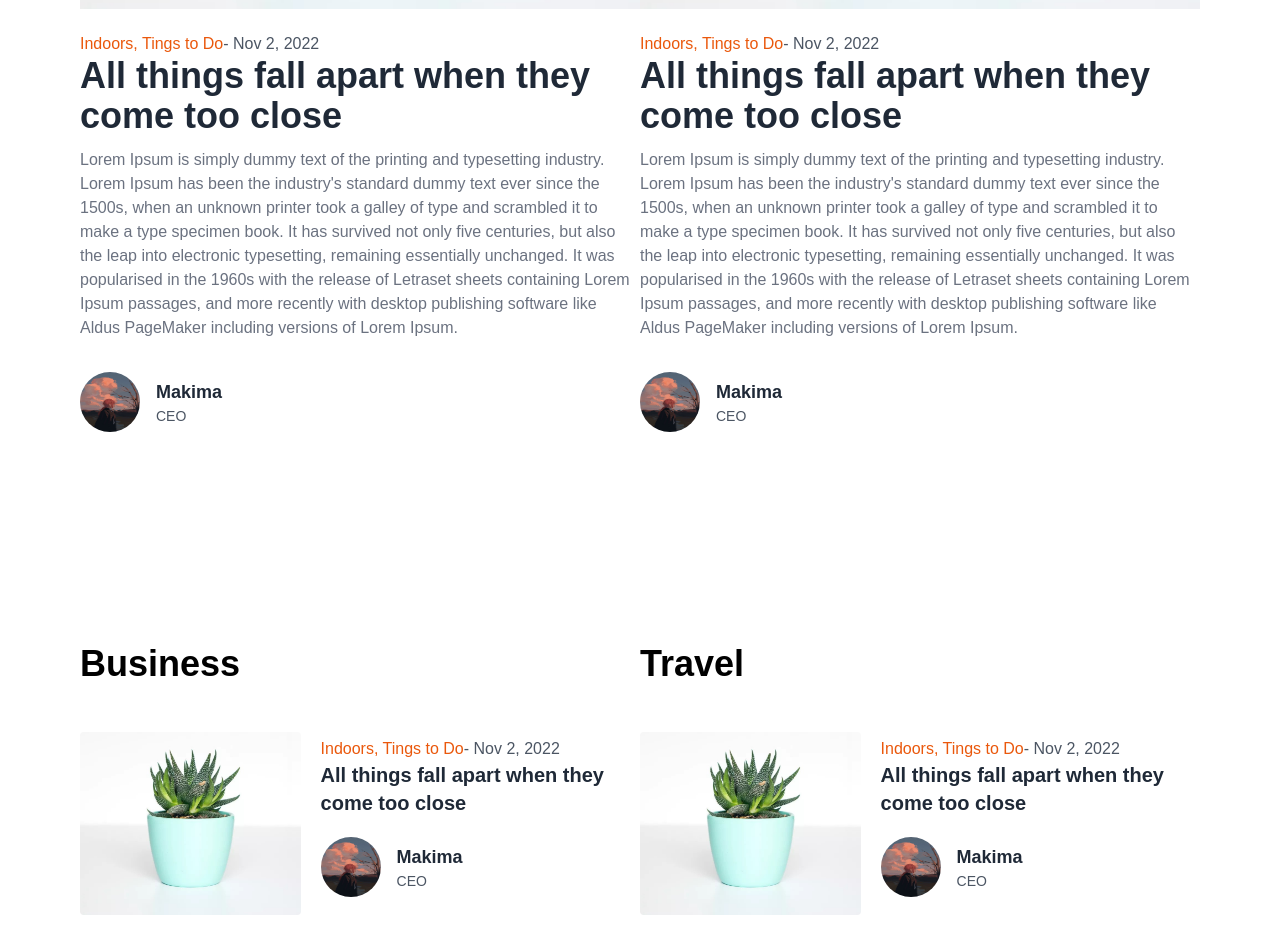
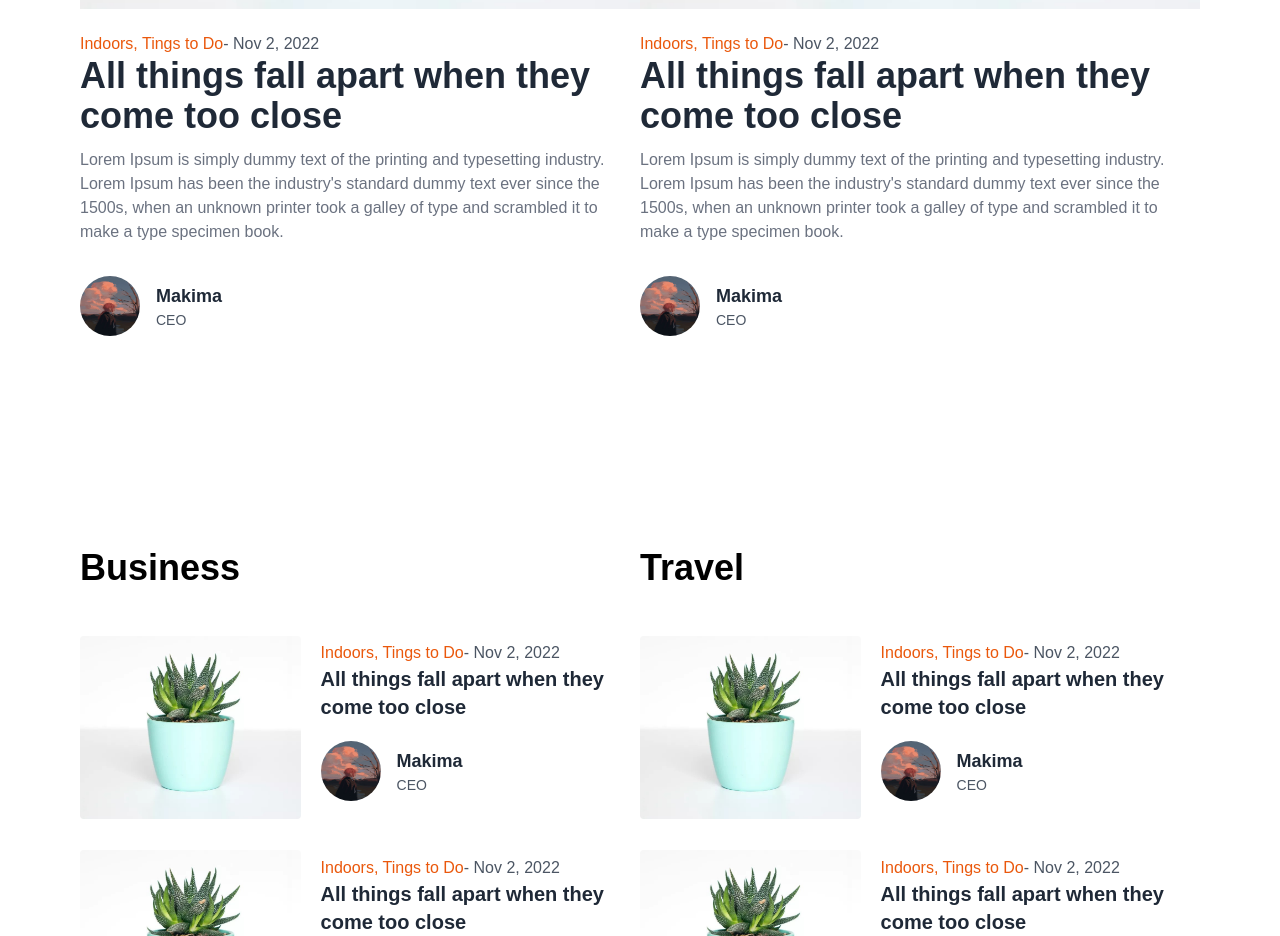
Before and after one commit to McVyp/blog, a Next.js app: page / in a window 1280 px wide. Shown: the part 2420-3356 px from the top of the page. Built offline with nearby package versions, Linux system fonts and the light colour scheme.

Commit message:
Added changes to section 3

```diff
--- a/components/section3.js
+++ b/components/section3.js
@@ -46,7 +46,7 @@
                     <Link href={"/"}><a className="text-3xl md:text-4xl font-bold text-gray-800 hover:text-gray-600">All things fall apart when they come too close</a></Link>
                 </div>
                 <p className="text-gray-500 py-3">
-                Lorem Ipsum is simply dummy text of the printing and typesetting industry. Lorem Ipsum has been the industry&apos;s standard dummy text ever since the 1500s, when an unknown printer took a galley of type and scrambled it to make a type specimen book. It has survived not only five centuries, but also the leap into electronic typesetting, remaining essentially unchanged. It was popularised in the 1960s with the release of Letraset sheets containing Lorem Ipsum passages, and more recently with desktop publishing software like Aldus PageMaker including versions of Lorem Ipsum.
+                Lorem Ipsum is simply dummy text of the printing and typesetting industry. Lorem Ipsum has been the industry&apos;s standard dummy text ever since the 1500s, when an unknown printer took a galley of type and scrambled it to make a type specimen book.
                 </p>
                 <Author />
             </div>
```
